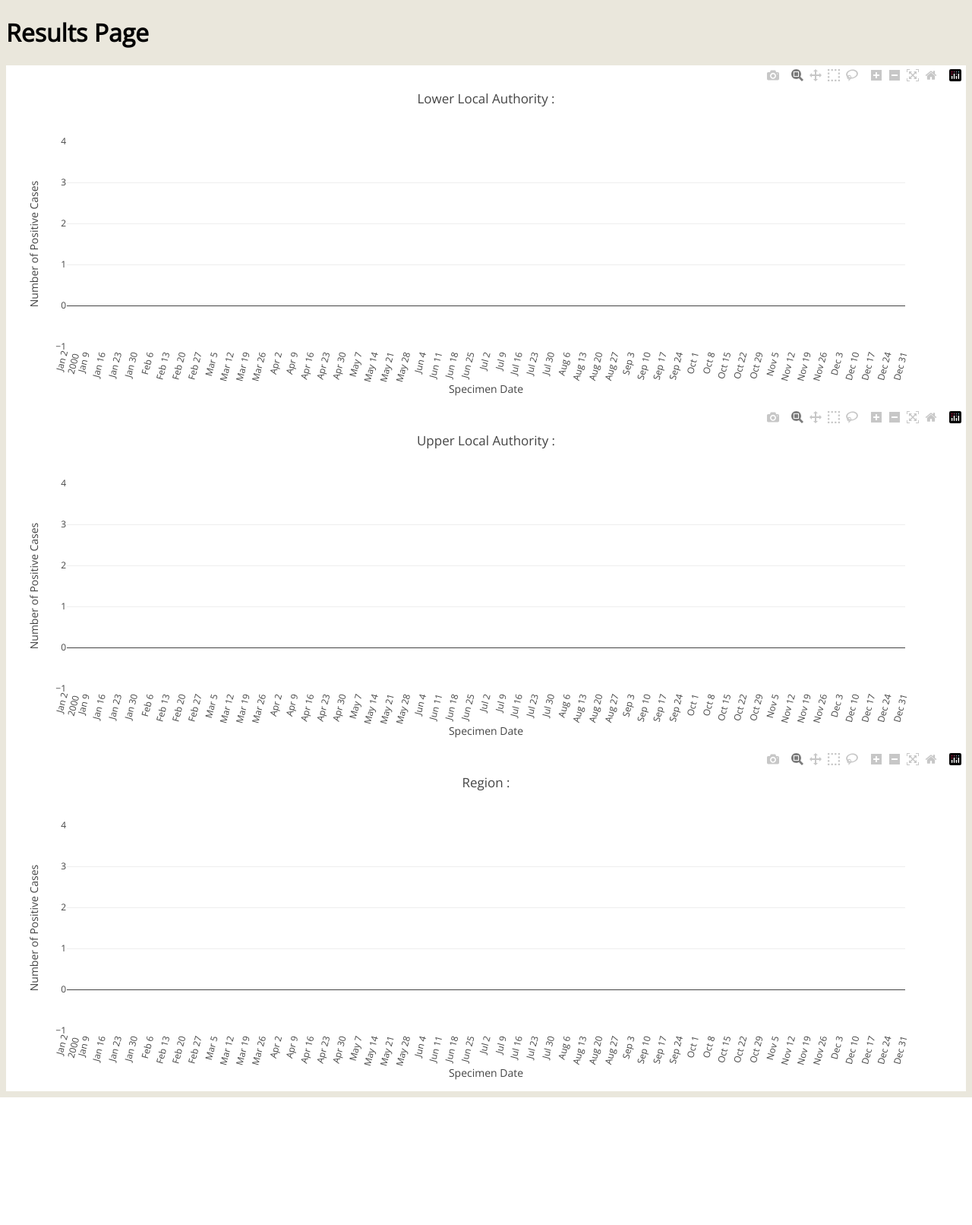
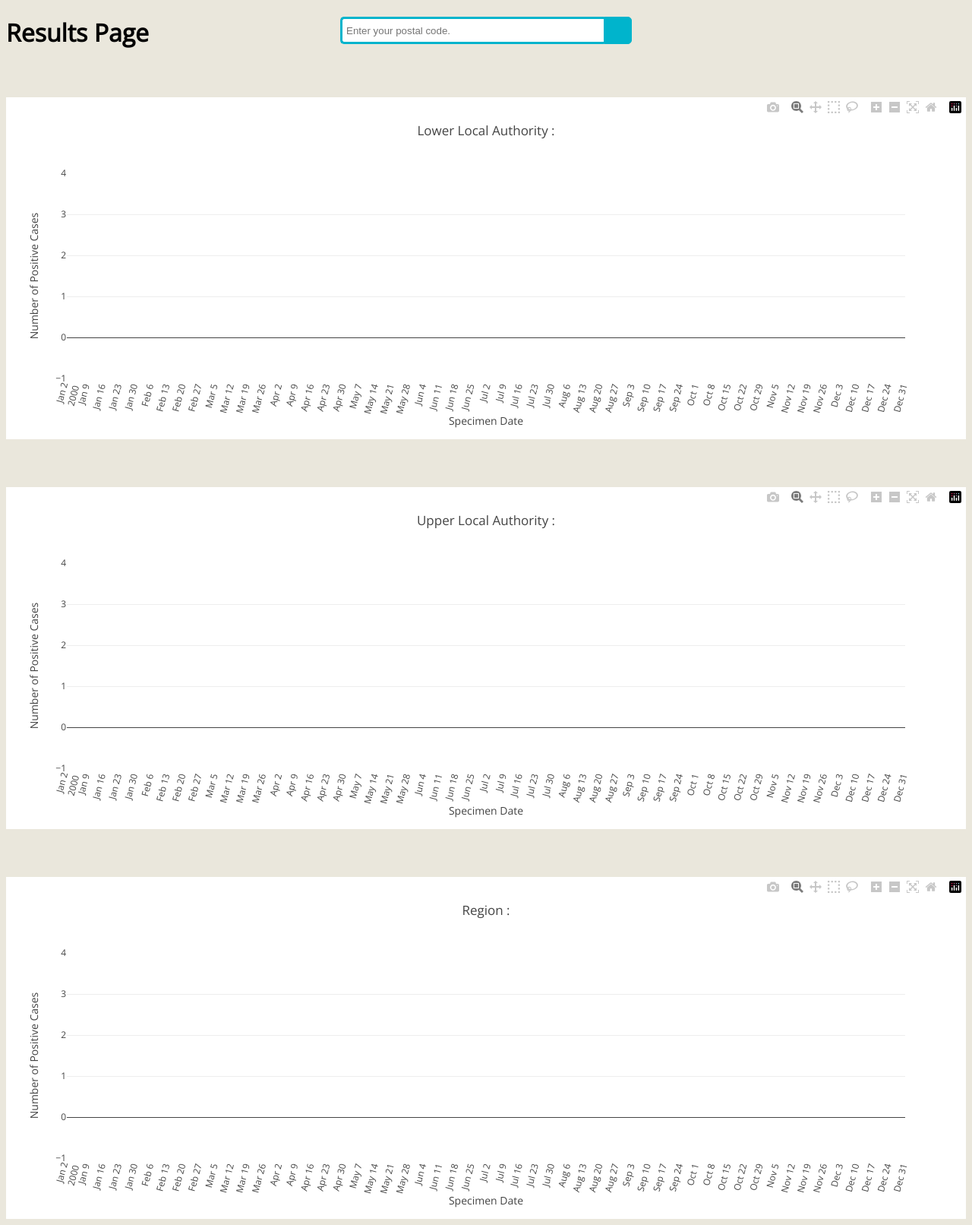
Before and after one commit to bhavesh0009/EnglandCovid19, a Node project: template views/results.ejs in a window 1280 px wide. Shown: the whole page at 76% size. Before the commit the page ends 1444 px from the top, so only its background shows below. Run offline with Node 20 templates, Linux system fonts and the light colour scheme; the template is opened without the code that fills it, so the values that code supplies are empty; some libraries are stand-ins or nearby versions.

Commit message:
style.css

```diff
--- a/public/style.css
+++ b/public/style.css
@@ -54,7 +54,7 @@ body{
 .wrapReSearch{
   width: 30%;
   position: absolute;
-  top: 15%;
+  top: 5%;
   left: 50%;
   transform: translate(-50%, -50%);
 }
@@ -73,3 +73,22 @@ body{
   position: absolute;
   font-size: small;
 }
+
+#plotLower{
+  margin-top: 5%;
+}
+
+#plotUpper{
+  margin-top: 5%;
+}
+
+#plotRegion{
+  margin-top: 5%;
+}
+
+#resultsHead{
+  width: 30%;
+  top: 0%;
+  left: 5%;
+  position: relative;
+}
```
